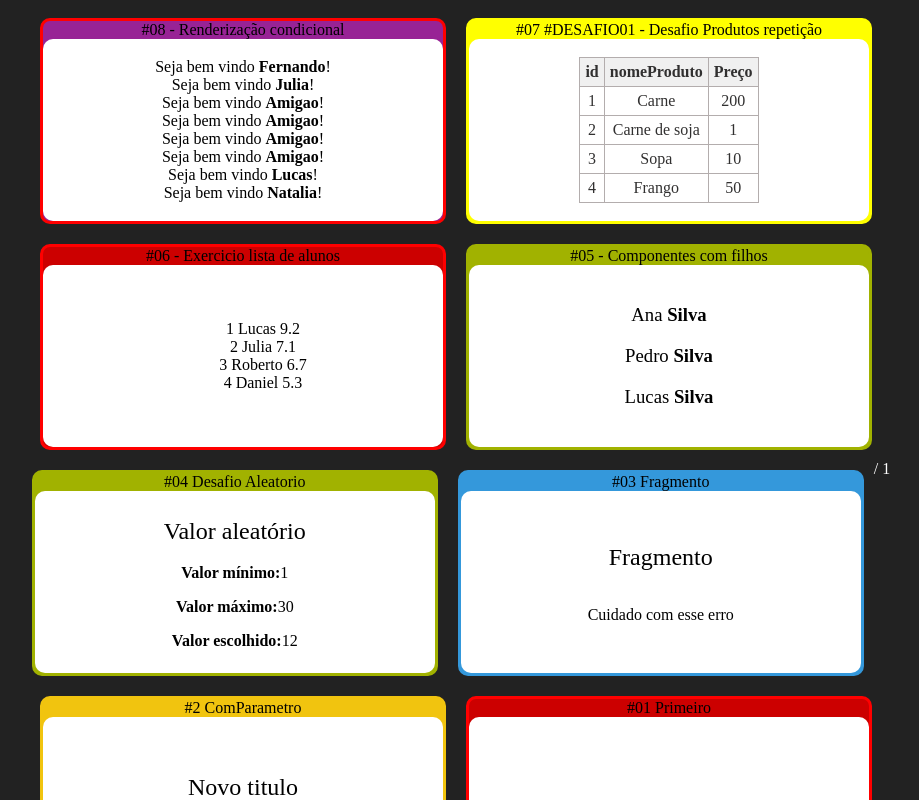
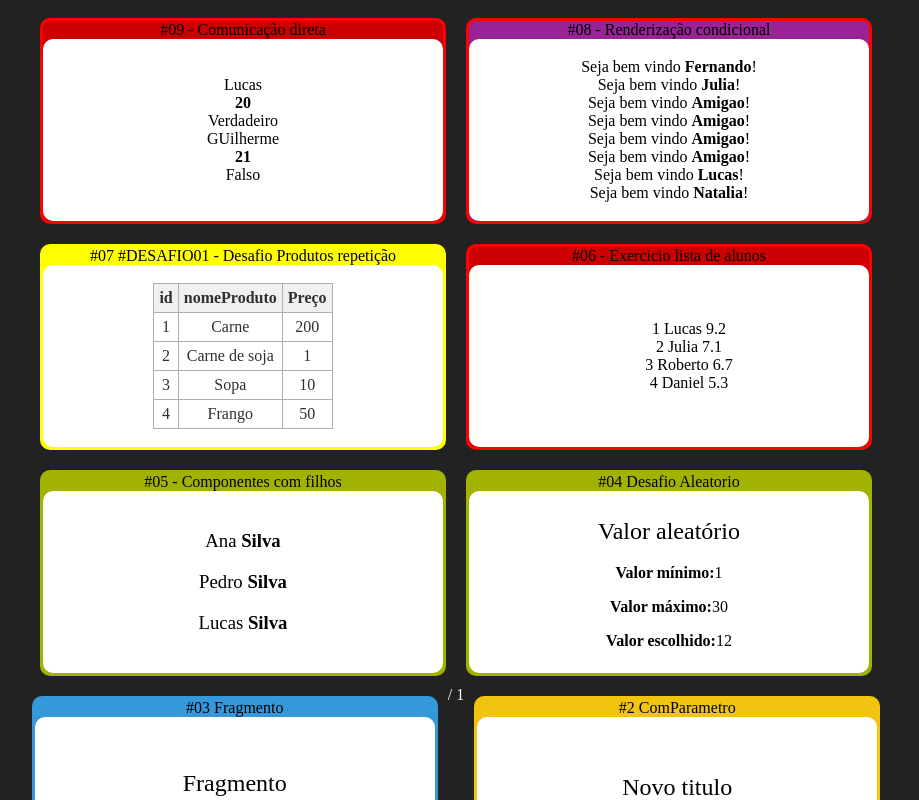
Before and after one commit to nicolas-magalhaes-clear/react-fundamentals, a React (Create React App) app: page / in a window 1280 px wide. Shown: the top 800 px of the page, without its empty margins (184-1103 px from the left). Built offline with nearby package versions, Linux system fonts and the light colour scheme.

Commit message:
update: class 35 - direct communication Added DiretaFilho.jsx added DiretaPai.jsx app.js added new card to include direta

```diff
--- a/src/app.jsx
+++ b/src/app.jsx
@@ -12,11 +12,16 @@ import FamiliaMembro from "./components/basics/FamiliaMembro";
 import ListaAlunos from "./components/repeticao/ListaAlunos";
 import TabelaProdutos from "./components/repeticao/TabelaProdutos";
 import ParOuImpar from "./components/condicional/ParOuImpar";
+import DiretaPai from "./components/comunicacao/DiretaPai";
 export default function App() {
     return (
         <div id="app">
 
             <div className="cards" >
+
+                <Card titulo='#09 - Comunicação direta'>
+                    <DiretaPai></DiretaPai>
+                </Card>
 
                 <Card titulo='#08 - Renderização condicional' color="#982395">
                     <UsuarioInfo usuario={{nome: 'Fernando'}}/>
--- /dev/null
+++ b/src/components/comunicacao/DiretaFilho.jsx
@@ -0,0 +1,22 @@
+/*
+Comunicação direta entre dois componentes
+ */
+
+
+import React from "react";
+
+
+export default props =>{
+
+    return(
+
+        <div>
+
+            <div>{props.nome} </div>
+            <div><strong>{props.idade}</strong></div>
+            <div>{props.nerd ? "Verdadeiro"  : "Falso"}</div>
+
+        </div>
+
+    )
+}
--- /dev/null
+++ b/src/components/comunicacao/DiretaPai.jsx
@@ -0,0 +1,17 @@
+/*
+Na comunicação direta um componente passa dados para o outro diretamente na declaração dele
+*/
+import React from "react";
+
+import DiretaFilho from "./DiretaFilho";
+
+export default props => {
+
+    return(
+        <div>
+
+<DiretaFilho nome="Lucas" idade={20} nerd={true}></DiretaFilho>
+<DiretaFilho nome="GUilherme" idade={21} nerd={false}></DiretaFilho>
+        </div>
+    )
+}
```
